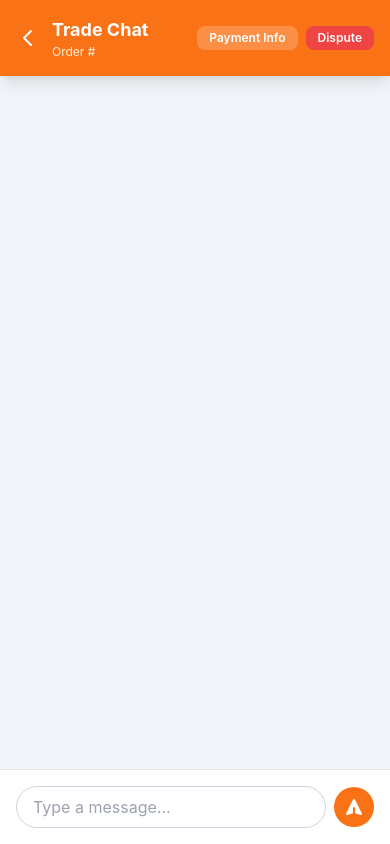
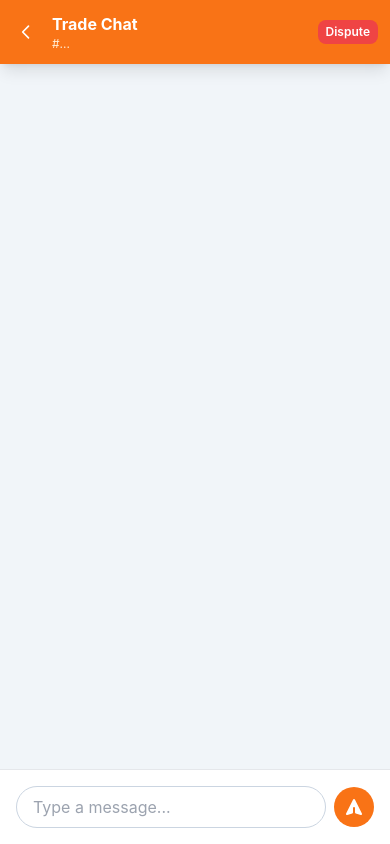
Before and after one commit to obapluto-ob/bpay_app, a Next.js app in the folder frontend/: page /trade-chat in a window 390 px wide. Built offline with nearby package versions, Linux system fonts and the light colour scheme.

Commit message:
Stop duplicate order messages, make chat mobile responsive, fix admin list

```diff
--- a/frontend/src/pages/admin/admin-chat.tsx
+++ b/frontend/src/pages/admin/admin-chat.tsx
@@ -19,23 +19,17 @@ export default function AdminChat() {
       return;
     }
 
+    const adminUser = localStorage.getItem('adminUser');
+    if (adminUser) {
+      setCurrentAdmin(JSON.parse(adminUser));
+    }
+
     fetchAdmins();
-    const interval = setInterval(fetchAdmins, 5000);
-    return () => clearInterval(interval);
   }, []);
 
   const fetchAdmins = async () => {
     try {
       const token = localStorage.getItem('adminToken');
-
-      // Get current admin info
-      const profileRes = await fetch(`${API_BASE}/admin/profile`, {
-        headers: { Authorization: `Bearer ${token}` }
-      });
-      if (profileRes.ok) {
-        const profile = await profileRes.json();
-        setCurrentAdmin(profile);
-      }
 
       // Get all admins
       const adminsRes = await fetch(`${API_BASE}/adminAuth/list`, {
--- a/frontend/src/pages/trade-chat.tsx
+++ b/frontend/src/pages/trade-chat.tsx
@@ -28,8 +28,9 @@ export default function TradeChatScreen() {
       return;
     }
 
-    // Fetch trade details
+    // Fetch trade details and messages once
     fetchTrade();
+    fetchMessages();
 
     // Connect WebSocket
     const websocket = new WebSocket(WS_URL);
@@ -62,18 +63,8 @@ export default function TradeChatScreen() {
 
     setWs(websocket);
 
-    // Fetch existing messages
-    fetchMessages();
-
-    // Poll for updates every 5 seconds
-    const interval = setInterval(() => {
-      fetchMessages();
-      fetchTrade();
-    }, 5000);
-
     return () => {
       websocket.close();
-      clearInterval(interval);
     };
   }, [tradeId]);
 
@@ -86,11 +77,6 @@ export default function TradeChatScreen() {
       if (response.ok) {
         const data = await response.json();
         setTrade(data.trade);
-
-        // Auto-send order details when trade is first loaded
-        if (data.trade && messages.length === 0) {
-          sendOrderDetails(data.trade);
-        }
       }
     } catch (error) {
       console.error('Failed to fetch trade:', error);
@@ -110,6 +96,11 @@ export default function TradeChatScreen() {
         // Check if admin replied
         const hasAdminReply = data.some((msg: any) => msg.sender_type === 'admin');
         setAdminReplied(hasAdminReply);
+
+        // Send order details only once if no messages exist
+        if (data.length === 0 && !orderDetailsSent && trade) {
+          sendOrderDetails(trade);
+        }
 
         scrollToBottom();
       }
@@ -308,30 +299,24 @@ Complete payment within 15 minutes`;
   }
 
   return (
-    <div className="min-h-screen bg-slate-100 flex flex-col">
+    <div className="min-h-screen bg-slate-100 flex flex-col max-w-2xl mx-auto">
       {/* Header */}
-      <div className="bg-orange-500 p-4 flex items-center justify-between shadow-lg">
+      <div className="bg-orange-500 p-3 md:p-4 flex items-center justify-between shadow-lg sticky top-0 z-10">
         <div className="flex items-center space-x-3">
-          <button onClick={() => router.back()} className="text-white">
-            <svg className="w-6 h-6" fill="none" stroke="currentColor" viewBox="0 0 24 24">
+          <button onClick={() => router.back()} className="text-white p-1">
+            <svg className="w-5 h-5 md:w-6 md:h-6" fill="none" stroke="currentColor" viewBox="0 0 24 24">
               <path strokeLinecap="round" strokeLinejoin="round" strokeWidth={2} d="M15 19l-7-7 7-7" />
             </svg>
           </button>
           <div>
-            <h1 className="text-white font-bold text-lg">Trade Chat</h1>
-            <p className="text-orange-100 text-xs">Order #{trade?.id}</p>
+            <h1 className="text-white font-bold text-base md:text-lg">Trade Chat</h1>
+            <p className="text-orange-100 text-xs">#{trade?.id?.slice(0, 15)}...</p>
           </div>
         </div>
-        <div className="flex items-center space-x-2">
-          <button
-            onClick={() => sendPaymentDetails()}
-            className="bg-white bg-opacity-20 text-white px-3 py-1 rounded-lg text-xs font-semibold"
-          >
-            Payment Info
-          </button>
+        <div className="flex items-center space-x-1 md:space-x-2">
           <button
             onClick={() => setShowDispute(true)}
-            className="bg-red-500 text-white px-3 py-1 rounded-lg text-xs font-semibold"
+            className="bg-red-500 text-white px-2 md:px-3 py-1 rounded-lg text-xs font-semibold"
           >
             Dispute
           </button>
@@ -339,7 +324,7 @@ Complete payment within 15 minutes`;
       </div>
 
       {/* Messages */}
-      <div className="flex-1 overflow-y-auto p-4 space-y-3">
+      <div className="flex-1 overflow-y-auto p-3 md:p-4 space-y-3">
         {messages.map((msg, index) => (
           <div
             key={index}
```
